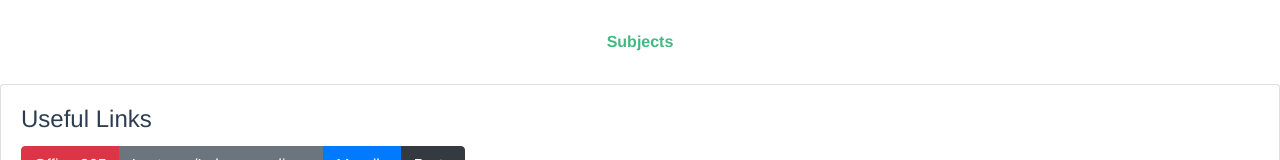
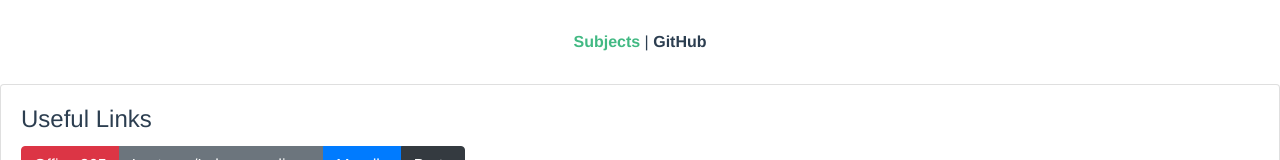
Before and after one commit to skalahonza/linkoi, a Vue app: page / in a window 1280 px wide. Shown: the top 160 px of the page. Built offline with nearby package versions, Linux system fonts and the light colour scheme.

Commit message:
Add github link.

```diff
--- a/src/App.vue
+++ b/src/App.vue
@@ -1,7 +1,8 @@
 <template>
   <div id="app">
     <div id="nav">
-      <router-link to="/">Subjects</router-link>
+      <router-link to="/">Subjects</router-link> |
+      <a target= '_blank' href="https://github.com/skalahonza/linkoi">GitHub</a>
     </div>
     <router-view />
   </div>
--- a/src/router/index.ts
+++ b/src/router/index.ts
@@ -9,6 +9,10 @@ const routes = [
     path: '/',
     name: 'Home',
     component: Home
+  },
+  {
+    path: '/github',
+    beforeEnter() { location.href = 'https://github.com/skalahonza/linkoi' }
   }
 ]
 
```
